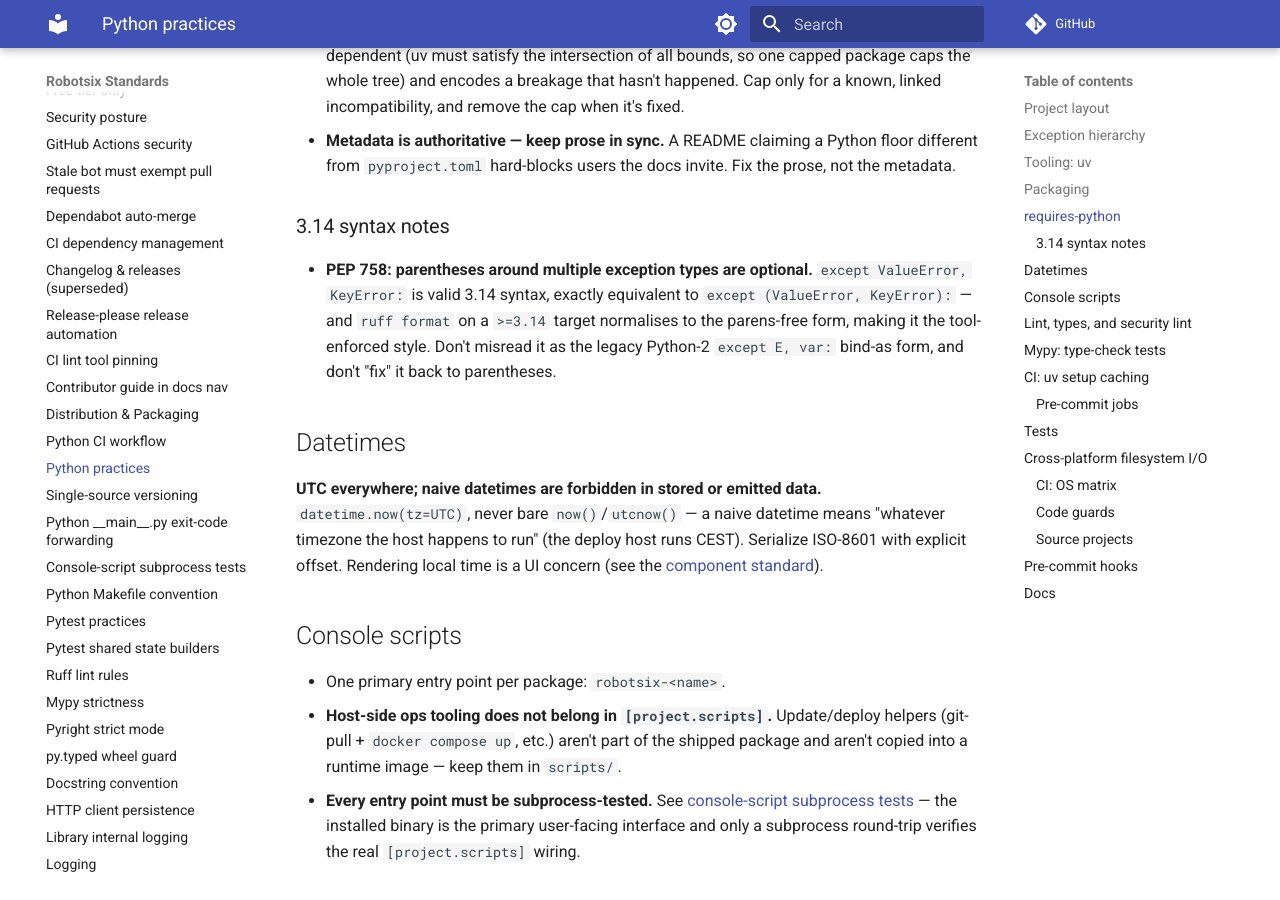
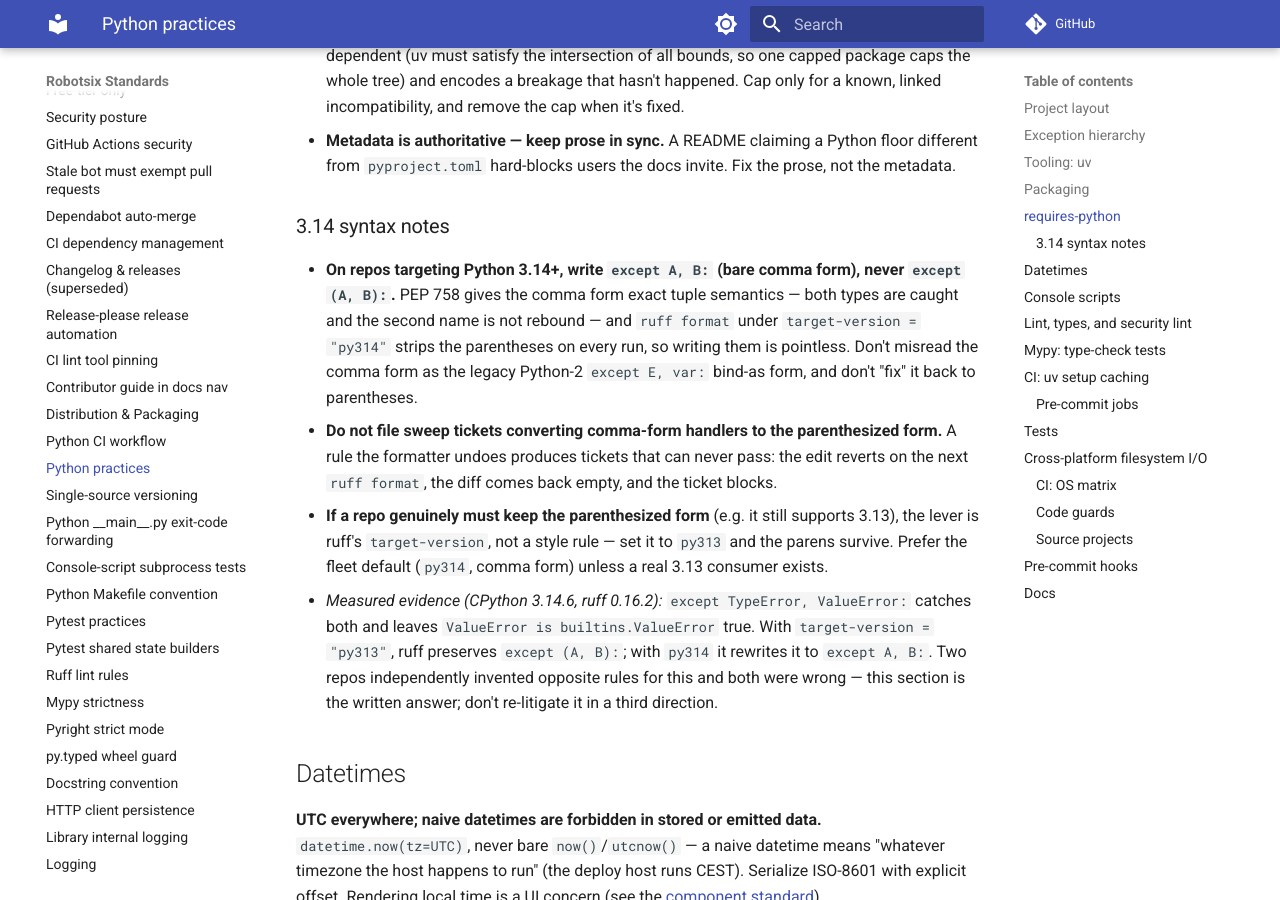
Before and after one commit to damien-robotsix/robotsix-standards, an MkDocs documentation site: the page built from docs/python.md, in a window 1280 px wide and 900 px high, scrolled down 3803 px. Built offline with MkDocs 1.6.1 and Material for MkDocs 9.7.7, drawn with Linux system fonts in a browser that asks for light colours; comment, search, counter and statistics services are not loaded.

Commit message:
chore: Record fleet-wide decision: the bare comma form is canonical for multi-exception handlers (20260813T074513Z-record-fleet-wide-decision-the-bare-comm-d590) (#287)
Co-authored-by: robotsix-mill <mill@robotsix.local>

```diff
--- a/docs/python.md
+++ b/docs/python.md
@@ -193,12 +193,27 @@ declare it in every Python repo (the baseline-check gate verifies this).
 
 ### 3.14 syntax notes
 
-- **PEP 758: parentheses around multiple exception types are optional.**
-  `except ValueError, KeyError:` is valid 3.14 syntax, exactly equivalent to
-  `except (ValueError, KeyError):` — and `ruff format` on a `>=3.14` target
-  normalises to the parens-free form, making it the tool-enforced style.
-  Don't misread it as the legacy Python-2 `except E, var:` bind-as form, and
-  don't "fix" it back to parentheses.
+- **On repos targeting Python 3.14+, write `except A, B:` (bare comma
+  form), never `except (A, B):`.** PEP 758 gives the comma form exact tuple
+  semantics — both types are caught and the second name is not rebound — and
+  `ruff format` under `target-version = "py314"` strips the parentheses on
+  every run, so writing them is pointless. Don't misread the comma form as
+  the legacy Python-2 `except E, var:` bind-as form, and don't "fix" it back
+  to parentheses.
+- **Do not file sweep tickets converting comma-form handlers to the
+  parenthesized form.** A rule the formatter undoes produces tickets that can
+  never pass: the edit reverts on the next `ruff format`, the diff comes back
+  empty, and the ticket blocks.
+- **If a repo genuinely must keep the parenthesized form** (e.g. it still
+  supports 3.13), the lever is ruff's `target-version`, not a style rule —
+  set it to `py313` and the parens survive. Prefer the fleet default
+  (`py314`, comma form) unless a real 3.13 consumer exists.
+- *Measured evidence (CPython 3.14.6, ruff 0.16.2):* `except TypeError,
+  ValueError:` catches both and leaves `ValueError is builtins.ValueError`
+  true. With `target-version = "py313"`, ruff preserves `except (A, B):`;
+  with `py314` it rewrites it to `except A, B:`. Two repos independently
+  invented opposite rules for this and both were wrong — this section is the
+  written answer; don't re-litigate it in a third direction.
 
 ## Datetimes
 
```
